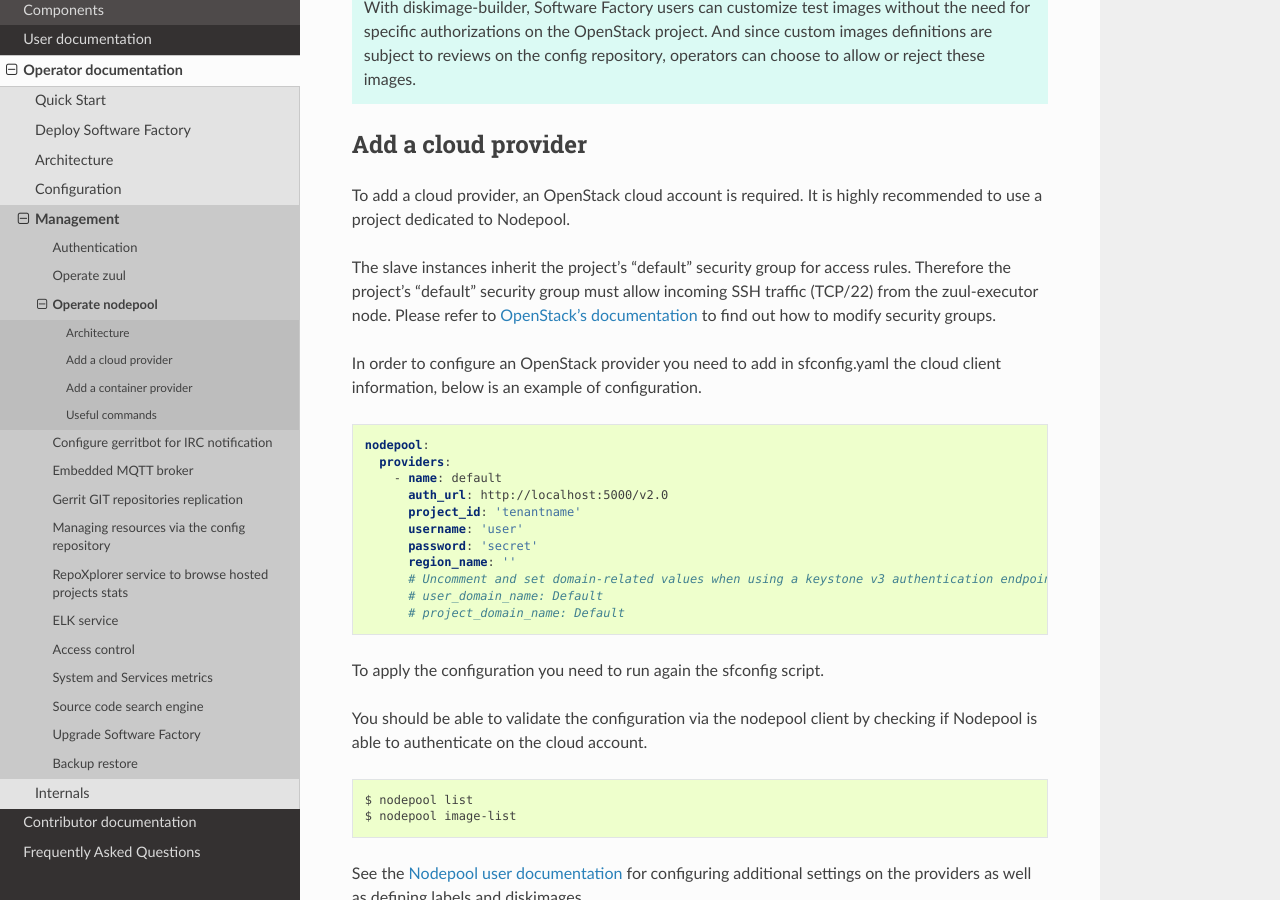
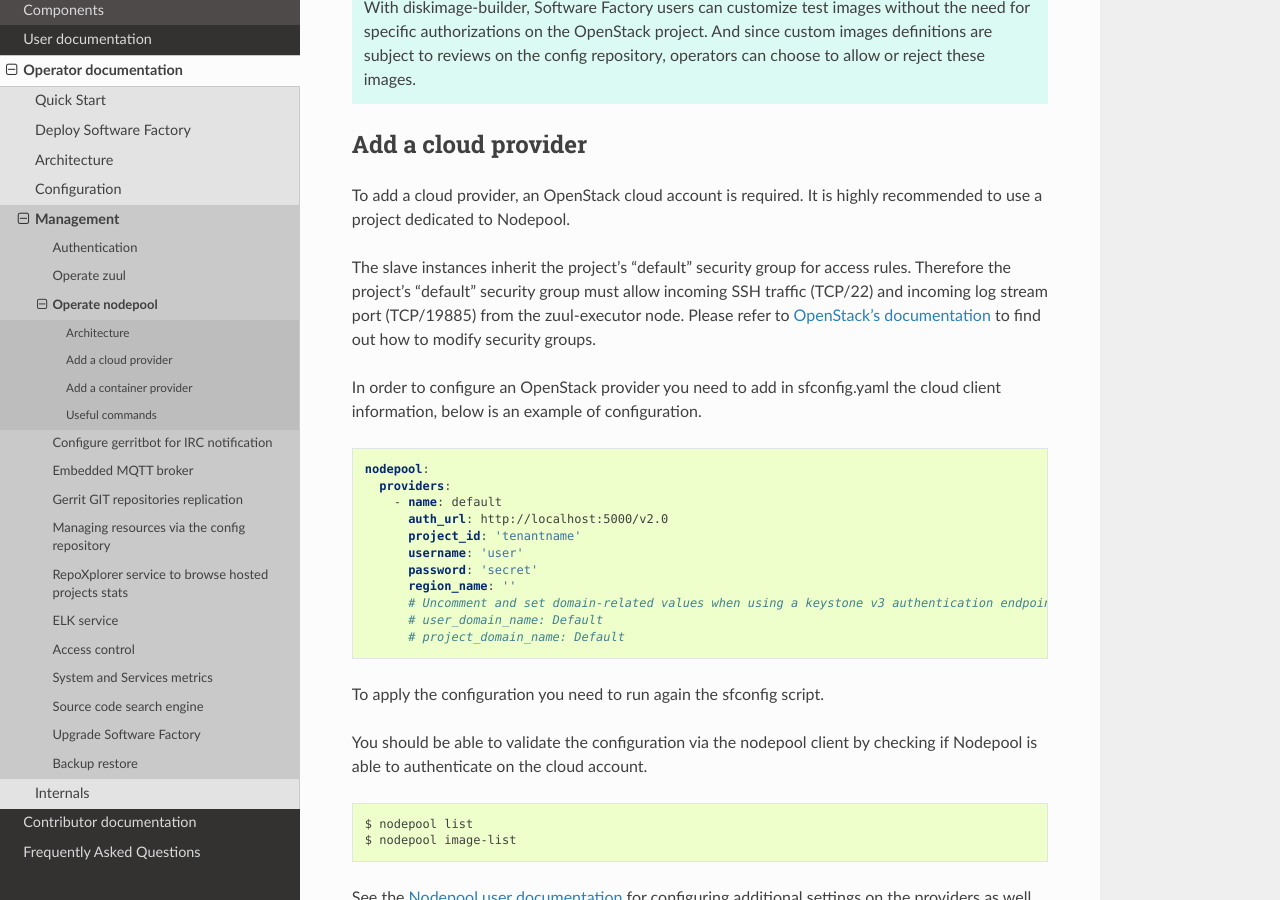
Before and after one commit to softwarefactory-project/sf-docs, a Sphinx documentation site: the page built from docs/operator/nodepool_operator.rst, in a window 1280 px wide and 900 px high, scrolled down 1016 px. Built offline with Sphinx 7.4.7 and the Read the Docs theme 2.0.0, drawn with Linux system fonts in a browser that asks for light colours.

Commit message:
nodepool: explain port 19885 should be open on openstack slave tenant
Change-Id: I7e4a53633fb020b2681b280ab6ea11a1763b35e5

```diff
--- a/docs/operator/nodepool_operator.rst
+++ b/docs/operator/nodepool_operator.rst
@@ -59,10 +59,11 @@
 Nodepool.
 
 The slave instances inherit the project's "default" security group for access
-rules. Therefore the project's "default" security group must allow
-incoming SSH traffic (TCP/22) from the zuul-executor node.
-Please refer to `OpenStack's documentation <https://docs.openstack.org/nova/pike/admin/security-groups.html>`_
-to find out how to modify security groups.
+rules. Therefore the project's "default" security group must allow incoming SSH
+traffic (TCP/22) and incoming log stream port (TCP/19885) from the zuul-executor
+node. Please refer to `OpenStack's documentation
+<https://docs.openstack.org/nova/pike/admin/security-groups.html>`_ to find out
+how to modify security groups.
 
 In order to configure an OpenStack provider you need
 to add in sfconfig.yaml the cloud client information, below is an example of
```
